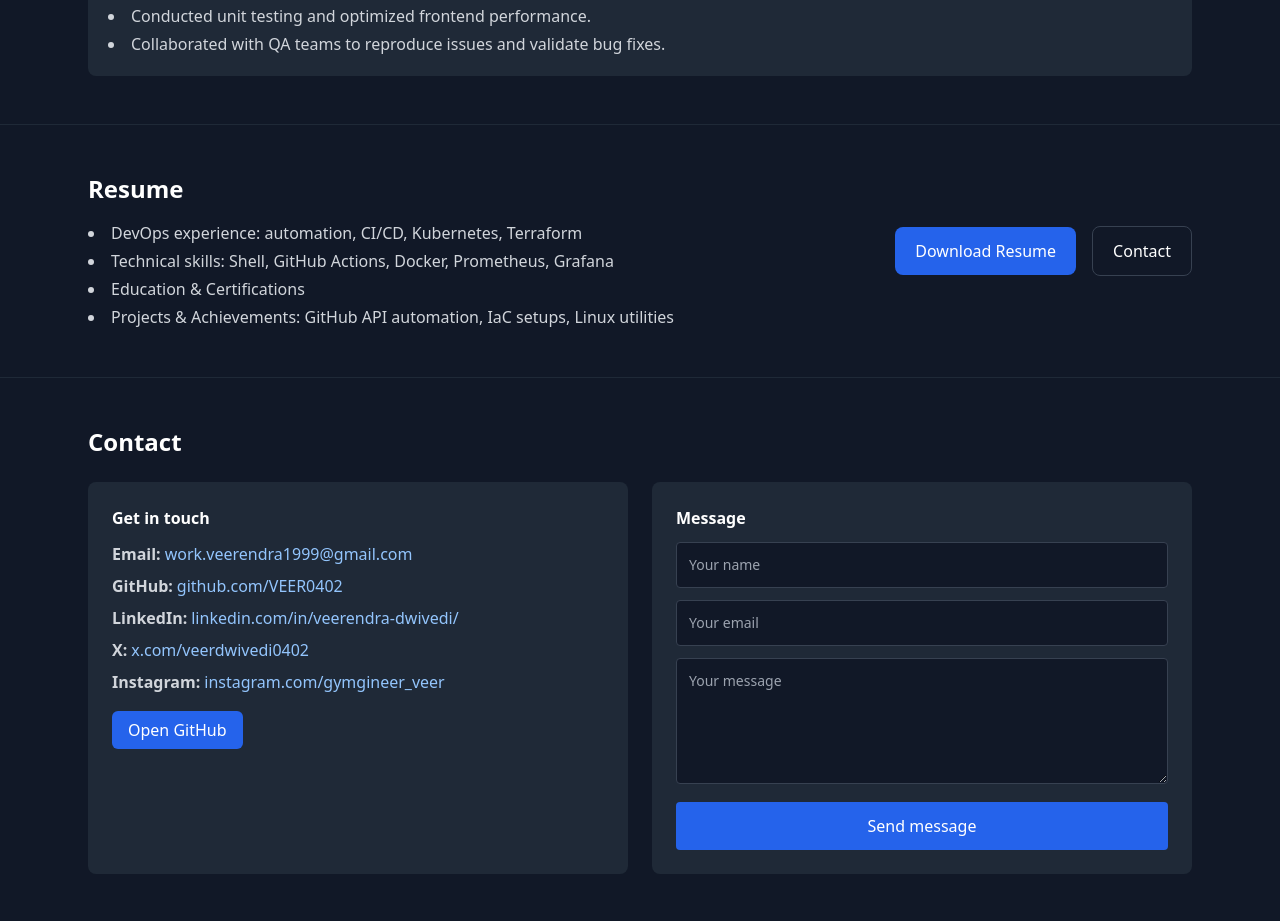
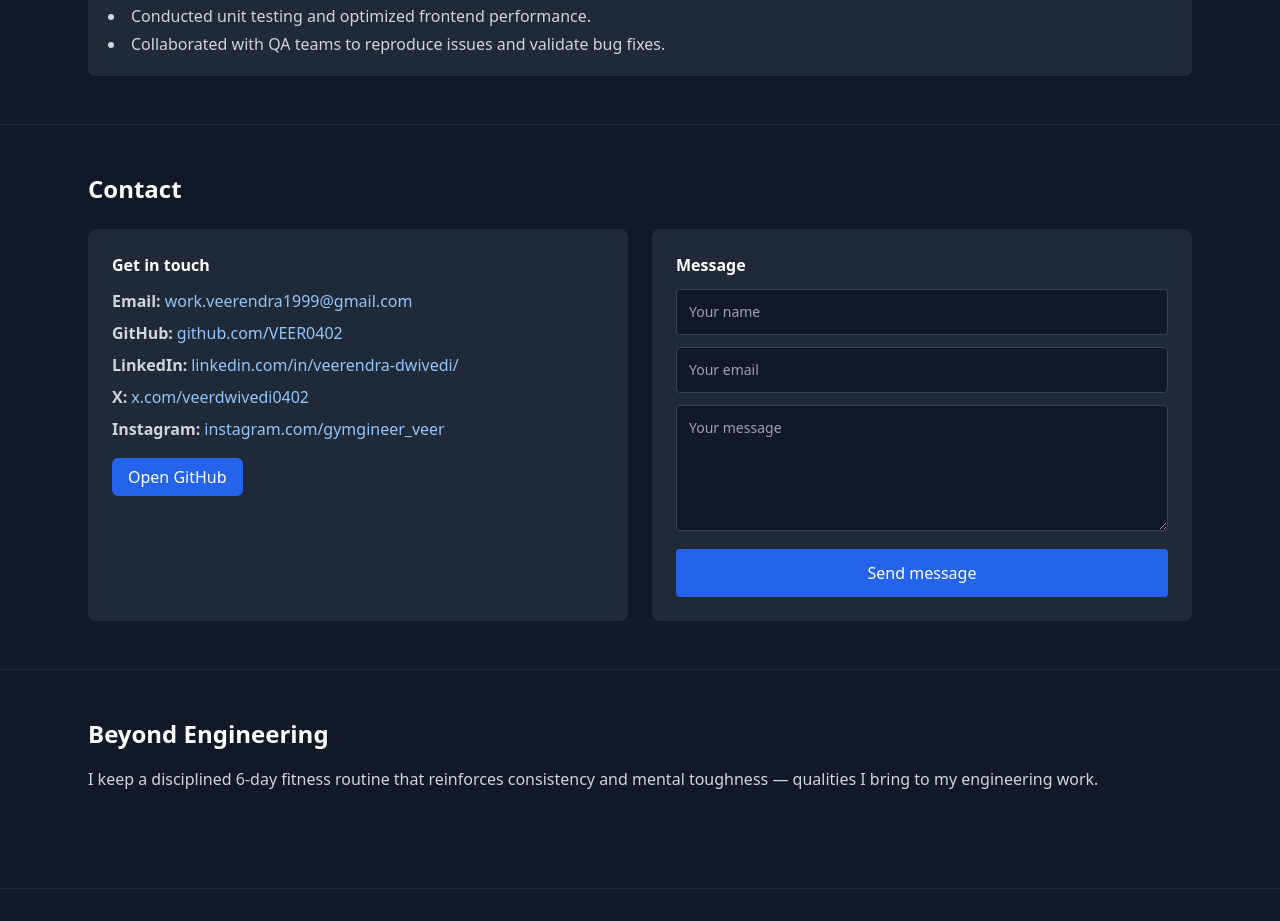
Before and after one commit to VEER0402/veerendra-portfolio, a React (Create React App) app: page / in a window 1280 px wide. Shown: the part 5181-6102 px from the top of the page. Built offline with nearby package versions, Linux system fonts and the light colour scheme.

Commit message:
changes in section

```diff
--- a/src/veerendra_dwivedi_portfolio.jsx
+++ b/src/veerendra_dwivedi_portfolio.jsx
@@ -433,7 +433,7 @@ export default function VeerendraPortfolio() {
       </section>
 
       {/* Resume */}
-      <section id="resume" className="border-t border-gray-800">
+      {/* <section id="resume" className="border-t border-gray-800">
         <div className="max-w-6xl mx-auto px-6 py-12 flex flex-col md:flex-row items-start md:items-center justify-between gap-6">
           <div>
             <h3 className="text-2xl font-bold">Resume</h3>
@@ -452,7 +452,7 @@ export default function VeerendraPortfolio() {
             <a href="#contact" className="px-5 py-3 rounded-lg border border-gray-700">Contact</a>
           </div>
         </div>
-      </section>
+      </section> */}
 
       {/* Contact */}
       <section id="contact" className="border-t border-gray-800">
```
